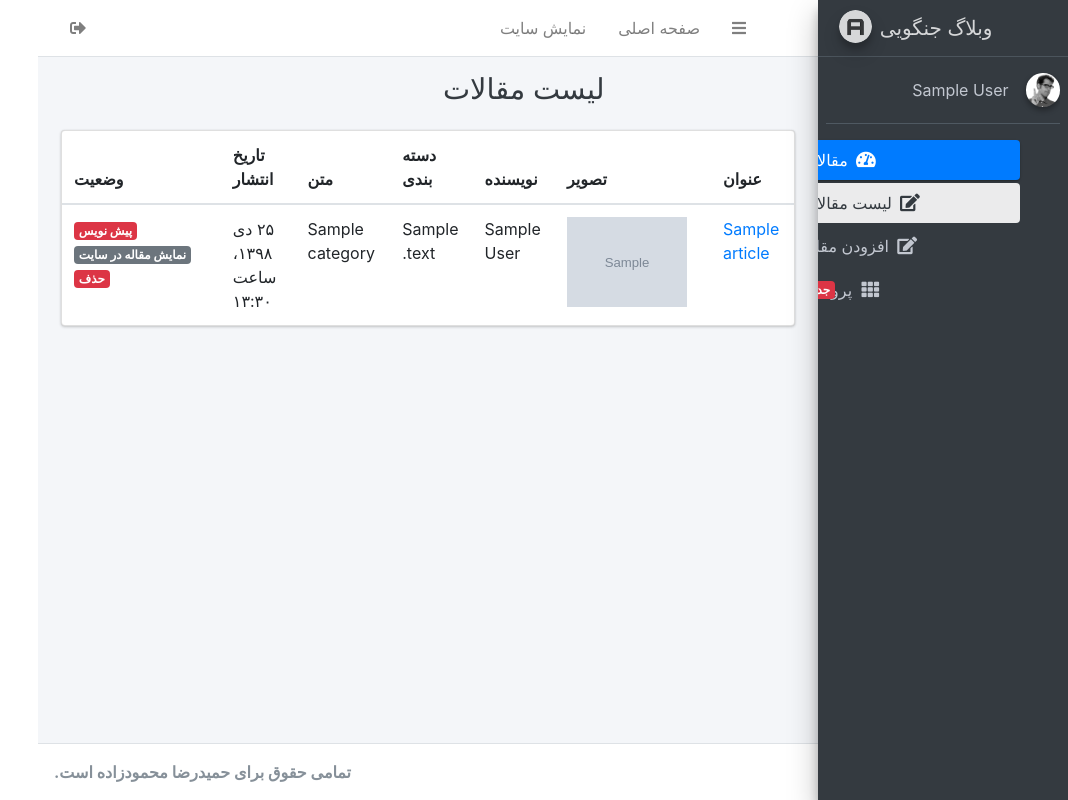
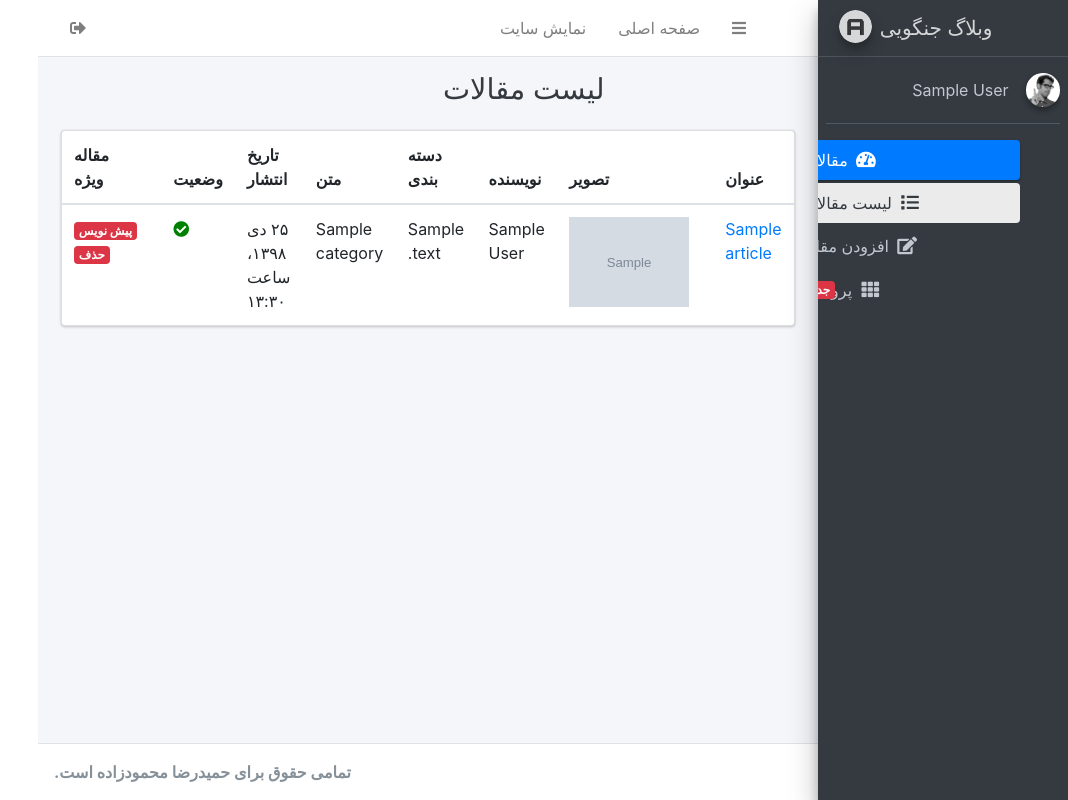
Before and after one commit to HamidRezaMZ/MyBlog, a Django app: page /account/ in a window 1280 px wide. Shown: the whole page, without its empty margins (212-1280 px from the left). Run offline with Django 3.2, Linux system fonts and the light colour scheme; a user stored in the database is signed in; tables that the repository leaves empty hold one stand-in row (values such as "Sample post"); grey boxes marked "Sample" are stand-in pictures; some libraries are stand-ins or nearby versions.

Commit message:
create special sysetem in article

```diff
--- a/Blog/admin.py
+++ b/Blog/admin.py
@@ -24,14 +24,12 @@ def make_draft(modeladmin, request, queryset):
 
 
 class ArticleAdmin(admin.ModelAdmin):
-    list_display = ('title', 'image_tag', 'jpublish','author', 'status', 'category_to_str')
-    list_filter = ('status', 'publish','author')
+    list_display = ('title', 'image_tag', 'jpublish', 'author', 'is_special', 'status', 'category_to_str')
+    list_filter = ('status', 'publish', 'author')
     search_fields = ('title', 'description')
     prepopulated_fields = {'slug': ('title',)}
     ordering = ['-status', '-publish']
     actions = [make_published, make_draft]
-
-
 
 
 admin.site.register(Article, ArticleAdmin)
--- a/Blog/models.py
+++ b/Blog/models.py
@@ -38,8 +38,10 @@ class Category(models.Model):
 
 class Article(models.Model):
     STATUS_CHOICES = (
-        ('d', 'پیش نویس'),
-        ('p', 'منتشر شده')
+        ('d', 'پیش نویس'),  # draft
+        ('p', 'منتشر شده'),  # publish
+        ('i', 'در حال بررسی'),  # investigation
+        ('b', 'برگشت داده شده'),  # back
     )
     author = models.ForeignKey(User, null=True, on_delete=models.SET_NULL, related_name="articles",
                                verbose_name="نویسنده")
@@ -51,6 +53,7 @@ class Article(models.Model):
     publish = models.DateTimeField(default=now(), verbose_name='تاریخ انتشار')
     created = models.DateTimeField(auto_now_add=True)
     updated = models.DateTimeField(auto_now=True)
+    is_special = models.BooleanField(default=False, verbose_name="مقاله ویژه")
     status = models.CharField(max_length=1, choices=STATUS_CHOICES, verbose_name='وضعیت')
 
     def get_absolute_url(self):
--- a/Blog/templatetags/BaseTags.py
+++ b/Blog/templatetags/BaseTags.py
@@ -17,10 +17,11 @@ def category_navbar():
 
 
 @register.inclusion_tag("registration/partial/link.html")
-def link(request, link_name, content):
+def link(request, link_name, content, classes):
     return {
         "request": request,
         "link_name": link_name,
         "link": f"account:{link_name}",
-        "content": content
+        "content": content,
+        "classes": classes
     }
--- a/templates/registration/Article_Create_Update.html
+++ b/templates/registration/Article_Create_Update.html
@@ -41,6 +41,7 @@
                         {% if user.is_superuser %}
                             <div class="col-6">
                                 {{ form.author|as_crispy_field }}
+                                {{ form.is_special|as_crispy_field }}
                             </div>
                             <div class="col-6">
                                 {{ form.status|as_crispy_field }}
--- a/templates/registration/adminlte/sidebar.html
+++ b/templates/registration/adminlte/sidebar.html
@@ -38,11 +38,11 @@
                     </a>
                     <ul class="nav nav-treeview">
                         <li class="nav-item">
-                            {% link request "home" 'لیست مقالات' %}
+                            {% link request "home"  'لیست مقالات' 'fa-list' %}
                         </li>
 
                         <li class="nav-item">
-                            {% link request 'article-create' 'افزودن مقاله' %}
+                            {% link request 'article-create' 'افزودن مقاله' 'fa-edit' %}
                         </li>
 
                         <li class="nav-item">
--- a/templates/registration/home.html
+++ b/templates/registration/home.html
@@ -29,12 +29,13 @@
                                 <th>متن</th>
                                 <th>تاریخ انتشار</th>
                                 <th>وضعیت</th>
+                                <th>مقاله ویژه</th>
                             </tr>
                             </thead>
                             <tbody>
                             {% for article in object_list %}
                                 <tr>
-                                    {% if article.status == 'd' or user.is_superuser %}
+                                    {% if article.status in 'bd'|make_list or user.is_superuser %}
                                         <td>
                                             <a href="{% url 'account:article-update' article.pk %}">{{ article.title }}</a>
                                         </td>
@@ -46,15 +47,31 @@
                                     <td>{{ article.description|striptags|safe|truncatewords:30 }}</td>
                                     <td>{{ article.category_to_str }}</td>
                                     <td>{{ article.jpublish }}</td>
+                                    <td>{% if article.is_special %}
+                                        <i class="fa fa-check-circle" style="color: green"></i>
+                                    {% else %}
+                                        <i class="fa fa-minus-circle" style="color: red"></i>
+                                    {% endif %}
+                                    </td>
                                     <td>
                                         {% if article.status == 'p' %}
                                             <span class="badge badge-success">منتشر شده</span>
                                             <a href="{% url "Blog:Article" article.slug %}" target="_blank"
                                                class="badge badge-primary">نمایش مقاله</a>
+                                        {% elif article.status == 'i' %}
+                                            <span class="badge" style="background-color:#32f4df ">در حال بررسی</span>
+                                            {% if user.is_superuser %}
+                                                <a href="{% url "Blog:Preview" article.pk %}" target="_blank"
+                                                   class="badge badge-secondary">پیش نمایش در سایت</a>
+                                            {% endif %}
                                         {% else %}
-                                            <span class="badge badge-danger">پیش نویس</span>
-                                            <a href="{% url "Blog:Preview" article.pk %}" target="_blank"
-                                               class="badge badge-secondary">نمایش مقاله در سایت</a>
+                                            {% if article.status == 'd' %}
+                                                <span class="badge badge-danger">پیش نویس</span>
+                                            {% else %}
+                                                <span class="badge badge-warning">برگشت داده شده</span>
+                                                <a href="{% url "Blog:Preview" article.pk %}" target="_blank"
+                                                   class="badge badge-secondary">پیش نمایش در سایت</a>
+                                            {% endif %}
                                         {% endif %}
                                         {% if user.is_superuser %}
                                             <a href="{% url "account:article-delete" article.pk %}"
--- a/templates/registration/partial/link.html
+++ b/templates/registration/partial/link.html
@@ -8,7 +8,7 @@
 <body>
 <a href="{% url link %}"
    class="nav-link {% if request.resolver_match.url_name == link_name %}active{% endif %}">
-    <i class="fa fa-edit nav-icon"></i>
+    <i class="fa {{ classes }} nav-icon"></i>
     <p>{{ content }}</p>
 </a>
 </body>
```
Also changed, not shown: Account/mixins.py (+6 -5 lines), templates/Blog/article_detail.html (+12 -3 lines), Account/migrations/0002_alter_user_special_user.py (added), Blog/migrations/0017_auto_20210623_2230.py (added).
